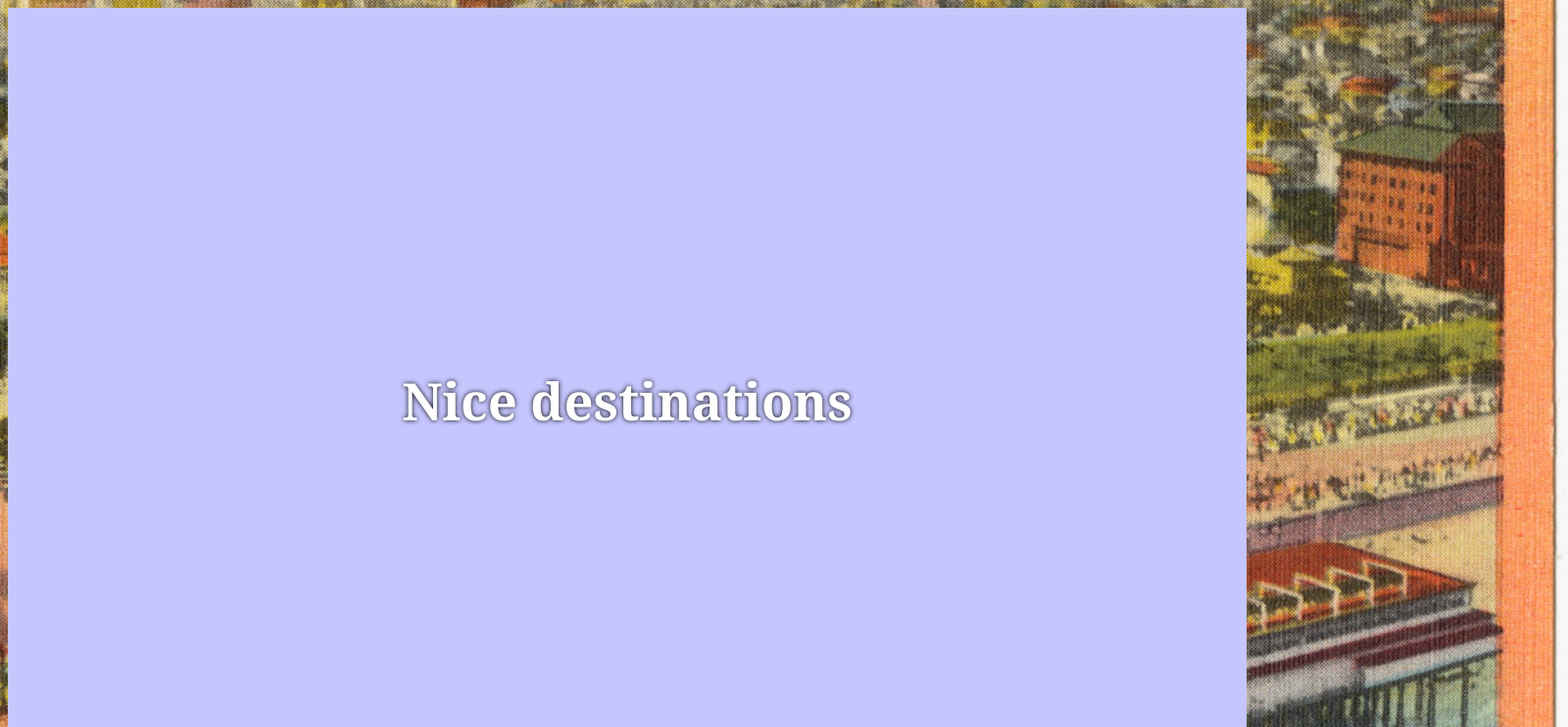
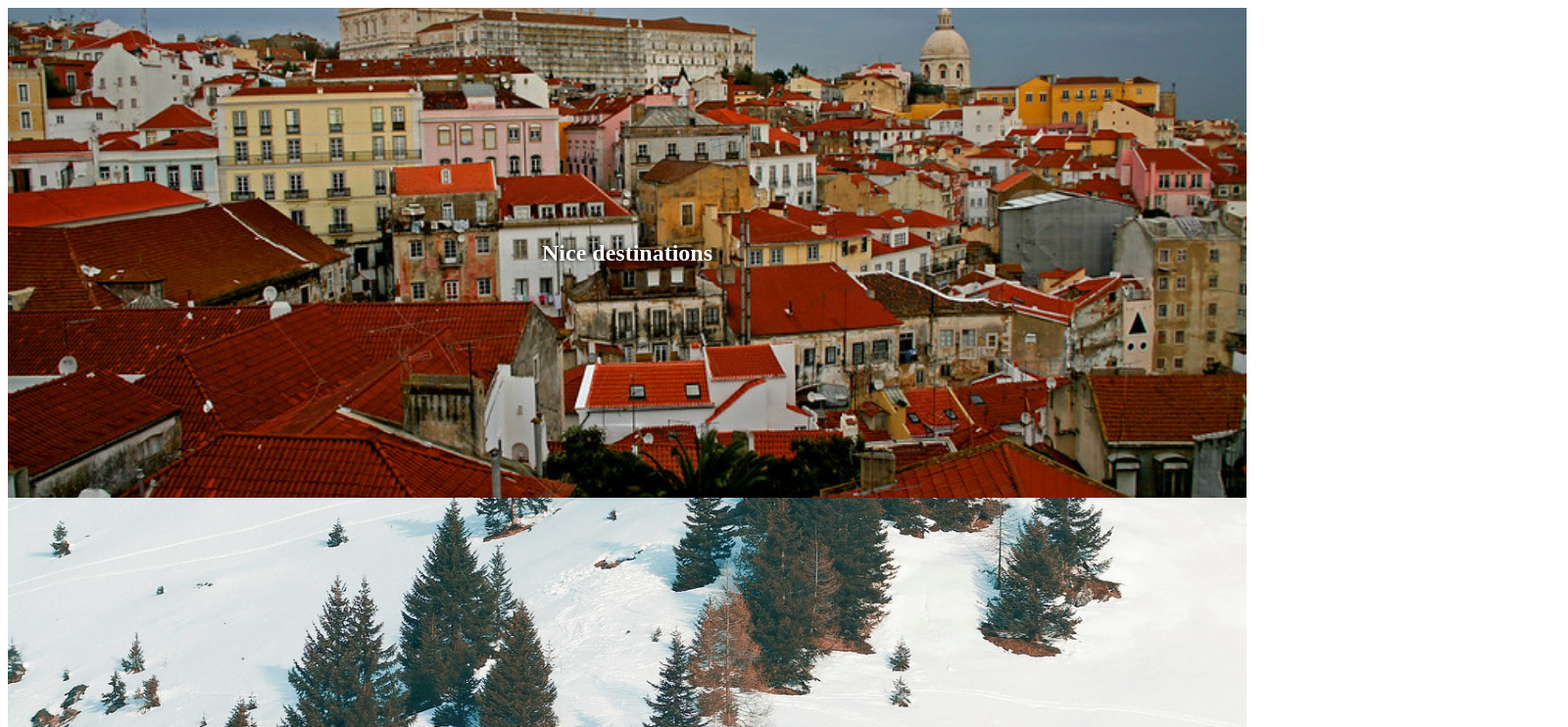
Before and after one commit to catospeltincx/parallax-scroll, a plain HTML site: page index.html in a window 1280 px wide. Shown: the top 742 px of the page at 98% size, 1600 px wide, since content can reach past the window. Drawn offline with Linux system fonts and the light colour scheme.

Commit message:
combined w tutorial 2
https://www.w3schools.com/howto/tryit.asp?filename=tryhow_css_parallax

```diff
--- a/index.html
+++ b/index.html
@@ -8,16 +8,16 @@
   </head>
   <body>
     <main class="wrapper">
-      <section id="bg1" class="parallax">
+      <section id="bg1" class="section parallax">
         <h1>Nice destinations</h1>
       </section>
-      <section id="bg2" class="parallax">
+      <section id="bg2" class="section parallax">
         <h1>Wanna go on vacation?</h1>
       </section>
-      <section id="bg3" class="parallax">
+      <section id="bg3" class="section parallax">
         <h1>Lets go</h1>
       </section>
-      <section id="bg4" class="parallax">
+      <section id="bg4" class="section parallax">
         <h1>To the sun</h1>
       </section>
     </main>
--- a/style.css
+++ b/style.css
@@ -4,57 +4,44 @@
 
 /* adding styles for the outer div: .wrapper  */
 .wrapper {
-  background-color: rgb(198, 198, 255);
   height: 100vh;
-  /* verwijder scrollbars */
-  overflow-x: hidden;
-  overflow-y: hidden;
+  /* overflow-x: hidden;
+  overflow-y: hidden; */
+  perspective: 2px;
 }
 
-/* adding styles for the .section class */
-.parallax {
-  /* maakt dat alles gelaagd op elkaar komt, alle tags binnen dit element krijgen dezelfde positie, als we straks aan een child-element een position:absolute toevoegen, zal dit veranderen */
-  /* position: relative; */
-  height: 100vh;
+/* SECTION */
+section {
   display: flex;
   align-items: center;
   justify-content: center;
-  color: #fff;
-  font-family: Cambria, Cochin, Georgia, Times, "Times New Roman", serif;
-  text-shadow: 0 0 5px #000000;
-  font-size: 35px;
+  color: white;
+  text-shadow: 0 0 5px #000;
+  /* margin-bottom: 25vh; */
 }
 
-/* adding styles for the parallax effect = element dat trager beweegt en zich in de achtergrond bevind */
-/* transforms for the parallax effect */
-.parallax::after {
-  content: " ";
-  position: absolute;
-  top: 0;
-  right: 0;
-  bottom: 0;
-  left: 0;
-  transform: translateZ(-1px) scale(1.5);
-  background-size: 100%;
-  z-index: -1;
-}
-
-.static {
-  background: red;
-}
-
-#bg1::after {
+/* PARALLAX */
+#bg1 {
   background-image: url(/src/parallax_1.jpg);
 }
 
-#bg2::after {
+#bg2 {
   background-image: url(/src/parallax_2.jpg);
 }
 
-#bg3::after {
+#bg3 {
   background-image: url(/src/parallax_3.jpg);
 }
 
-#bg4::after {
+#bg4 {
   background-image: url(/src/parallax_4.jpg);
 }
+
+.parallax {
+  height: 500px;
+  /*scrolling effect*/
+  background-attachment: fixed;
+  background-position: center;
+  background-repeat: no-repeat;
+  background-size: cover;
+}
```
